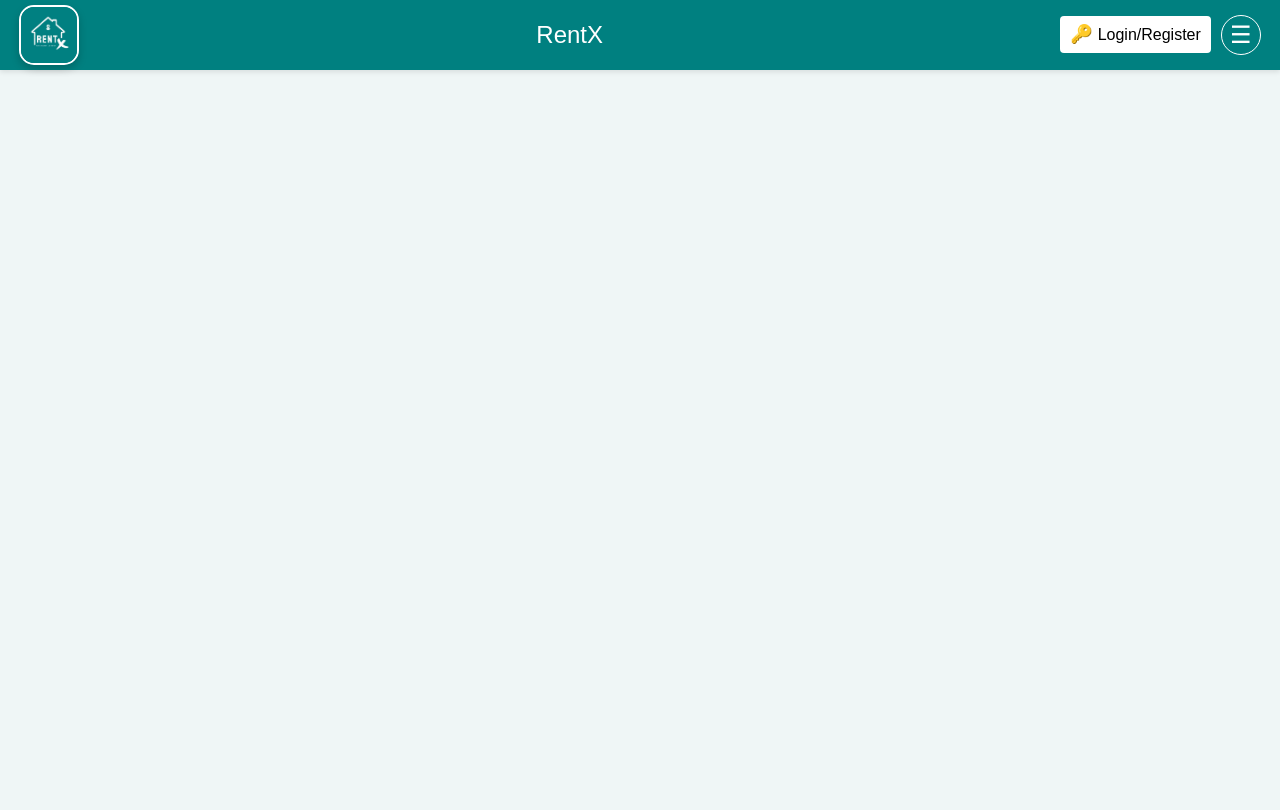
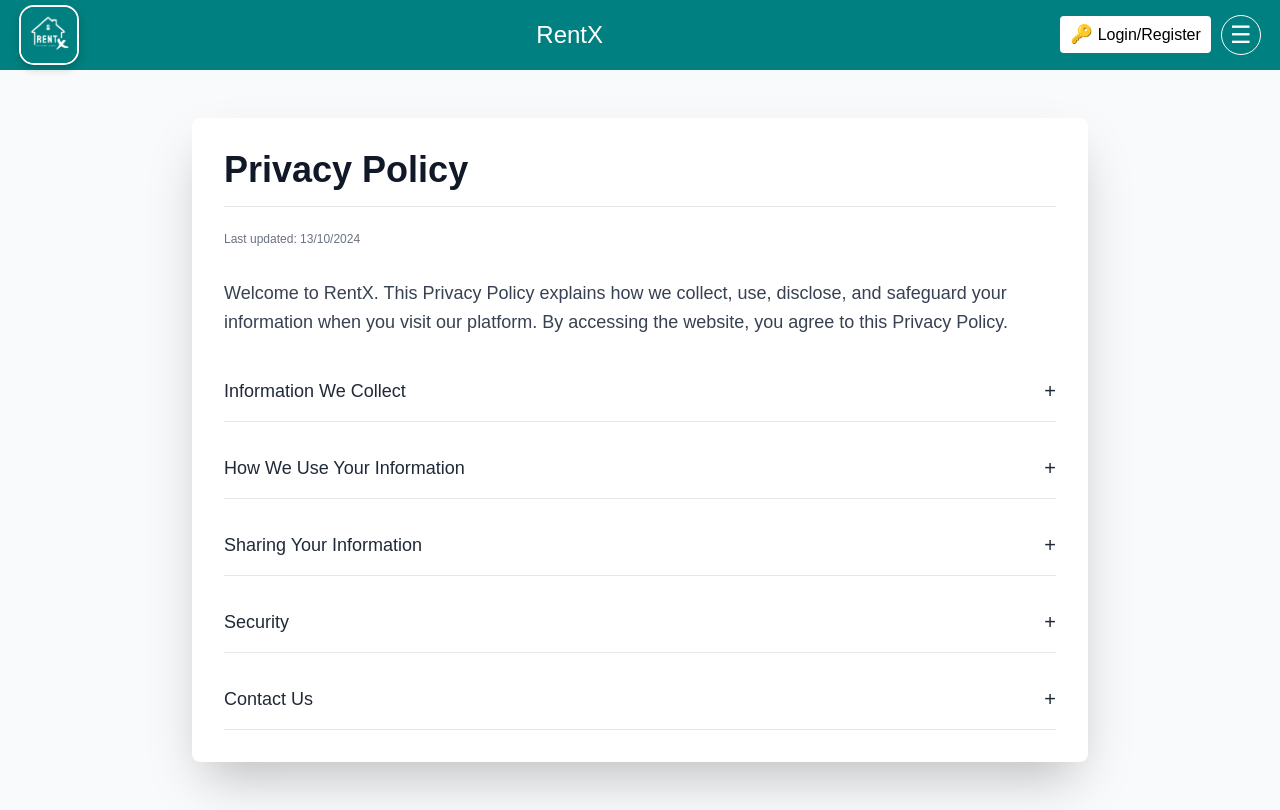
Before and after one commit to theinfiniteprins/stayx, a React (Create React App) app: page /privacy-policy in a window 1280 px wide. Built offline with nearby package versions, Linux system fonts and the light colour scheme.

Commit message:
Authorization done by cookie

```diff
--- a/src/App.js
+++ b/src/App.js
@@ -6,7 +6,9 @@ import UploadProperty from './components/UploadProperty';
 import ShowProperty from './components/ShowProperty';
 import Login from './components/Login';
 import Register from './components/Register';
-import Profile from './components/profile'
+import Profile from './components/profile';
+import PrivacyPolicy from './components/PrivacyPolicy';
+import TermsAndConditions from './components/TermsAndConditions';
 import './styles.css';
 
 const App = () => {
@@ -20,6 +22,8 @@ const App = () => {
         <Route path="/login" element={<Login />} />
         <Route path="/register" element={<Register />} />
         <Route path="/profile" element={<Profile />} />
+        <Route path="/privacy-policy" element={<PrivacyPolicy />} />
+        <Route path="/terms-and-conditions" element={<TermsAndConditions />} />
       </Routes>
     </Router>
   );
--- a/src/components/Navbar.js
+++ b/src/components/Navbar.js
@@ -3,6 +3,7 @@ import { Link, useNavigate } from 'react-router-dom';
 import '../styles.css';
 import { FaUser, FaHome, FaHeart, FaFileAlt, FaLock, FaSignOutAlt } from 'react-icons/fa';
 import config from "../configs/config";
+import { getCookie } from '../utils/getCookie'; // Import the getCookie utility
 
 const Navbar = () => {
   const [menuOpen, setMenuOpen] = useState(false);
@@ -10,8 +11,8 @@ const Navbar = () => {
   const menuIconRef = useRef(null);
   const navigate = useNavigate();
 
-  const token = localStorage.getItem('token');
-  const isAuthenticated = !!token;
+  const token = getCookie('token'); // Get the token from the cookie
+  const isAuthenticated = !!token; // Check if the token exists
 
   const toggleMenu = () => {
     setMenuOpen(!menuOpen);
@@ -46,8 +47,12 @@ const Navbar = () => {
     navigate('/login');
   };
 
-  const handleRegisterClick = () => {
-    navigate('/register');
+  const handlePrivacyPolicyClick = () => {
+    navigate('/privacy-policy');
+  };
+
+  const handleTermsAndConditionsClick = () => {
+    navigate('/terms-and-conditions');
   };
 
   const handleSignOut = async () => {
@@ -58,8 +63,8 @@ const Navbar = () => {
       });
 
       if (response.ok) {
-        // Clear the token from local storage and refresh the UI
-        localStorage.removeItem('token');
+        // Clear the token from the cookie
+        document.cookie = "token=; path=/; max-age=0; SameSite=Strict"; // Clear the token
         navigate('/'); // Optionally redirect to the home page
       } else {
         console.error('Failed to log out');
@@ -103,14 +108,14 @@ const Navbar = () => {
                 <li onClick={handleProfileClick}><FaUser /> Profile</li>
                 <li><FaHome /> My Properties</li>
                 <li><FaHeart /> Favorites</li>
-                <li><FaFileAlt /> Terms and Conditions</li>
-                <li><FaLock /> Privacy Policy</li>
+                <li onClick={handleTermsAndConditionsClick}><FaFileAlt /> Terms and Conditions</li>
+                <li onClick={handlePrivacyPolicyClick}><FaLock /> Privacy Policy</li>
                 <li onClick={handleSignOut}><FaSignOutAlt /> Sign Out</li>
               </>
             ) : (
               <>
-                <li><FaFileAlt /> Terms and Conditions</li>
-                <li><FaLock /> Privacy Policy</li>
+                <li onClick={handleTermsAndConditionsClick}><FaFileAlt /> Terms and Conditions</li>
+                <li onClick={handlePrivacyPolicyClick}><FaLock /> Privacy Policy</li>
               </>
             )}
           </ul>
--- /dev/null
+++ b/src/components/PrivacyPolicy.js
@@ -0,0 +1,76 @@
+import React from 'react';
+
+const PrivacyPolicy = () => {
+    return (
+        <div className="container mx-auto px-6 py-12 bg-gray-50">
+            <div className="bg-white p-8 shadow-2xl rounded-lg max-w-4xl mx-auto">
+                <h1 className="text-4xl font-extrabold mb-6 text-gray-900 border-b pb-4">Privacy Policy</h1>
+                <p className="text-xs text-gray-500 mb-8">Last updated: 13/10/2024</p>
+
+                <section className="mb-10">
+                    <p className="text-lg leading-relaxed text-gray-700">
+                        Welcome to RentX. This Privacy Policy explains how we collect, use, disclose, and safeguard your information when you visit our platform. By accessing the website, you agree to this Privacy Policy.
+                    </p>
+                </section>
+
+                <div className="space-y-8">
+                    <Accordion title="Information We Collect">
+                        <p className="text-gray-700">We may collect information about you in a variety of ways, including:</p>
+                        <ul className="list-disc list-inside mt-4 text-gray-700 space-y-2">
+                            <li><strong>Personal Data:</strong> Name, email address, phone number, etc.</li>
+                            <li><strong>Property Details:</strong> Information related to properties uploaded.</li>
+                            <li><strong>Usage Data:</strong> Information on how you access and use the platform.</li>
+                        </ul>
+                    </Accordion>
+                    <Accordion title="How We Use Your Information">
+                        <p className="text-gray-700">We may use your information to:</p>
+                        <ul className="list-disc list-inside mt-4 text-gray-700 space-y-2">
+                            <li>Facilitate account creation and management.</li>
+                            <li>Process payments for subscriptions.</li>
+                            <li>Display personalized advertisements and content.</li>
+                            <li>Respond to inquiries and offer support.</li>
+                        </ul>
+                    </Accordion>
+                    <Accordion title="Sharing Your Information">
+                        <p className="text-gray-700">We may share information with third parties for various reasons, such as:</p>
+                        <ul className="list-disc list-inside mt-4 text-gray-700 space-y-2">
+                            <li>To comply with legal obligations.</li>
+                            <li>To facilitate property transactions.</li>
+                            <li>For advertising and analytics.</li>
+                        </ul>
+                    </Accordion>
+                    <Accordion title="Security">
+                        <p className="text-gray-700">
+                            We use administrative, technical, and physical security measures to protect your information. While we have taken reasonable steps to secure your data, no method of transmission is 100% secure.
+                        </p>
+                    </Accordion>
+                    <Accordion title="Contact Us">
+                        <p className="text-gray-700">
+                            If you have any questions or concerns about this Privacy Policy, please contact us via the contact page.
+                        </p>
+                    </Accordion>
+                </div>
+            </div>
+        </div>
+    );
+};
+
+// Accordion component
+const Accordion = ({ title, children }) => {
+    const [isOpen, setIsOpen] = React.useState(false);
+
+    return (
+        <div className="border-b border-gray-200 pb-4">
+            <button
+                onClick={() => setIsOpen(!isOpen)}
+                className="w-full text-left text-lg font-medium text-gray-800 focus:outline-none flex justify-between items-center"
+            >
+                {title}
+                <span className="text-xl">{isOpen ? '-' : '+'}</span>
+            </button>
+            {isOpen && <div className="mt-4 text-gray-600">{children}</div>}
+        </div>
+    );
+};
+
+export default PrivacyPolicy;
--- /dev/null
+++ b/src/components/TermsAndConditions.js
@@ -0,0 +1,81 @@
+import React from 'react';
+
+const TermsAndConditions = () => {
+    return (
+        <div className="container mx-auto px-6 py-12 bg-gray-50">
+            <div className="bg-white p-8 shadow-2xl rounded-lg max-w-4xl mx-auto">
+                <h1 className="text-4xl font-extrabold mb-6 text-gray-900 border-b pb-4">Terms and Conditions</h1>
+                <p className="text-xs text-gray-500 mb-8">Last updated: 13/10/2024</p>
+
+                <section className="mb-10">
+                    <p className="text-lg leading-relaxed text-gray-700">
+                        These terms govern your use of RentX. By accessing the platform, you agree to comply with these terms.
+                    </p>
+                </section>
+
+                <div className="space-y-8">
+                    <Accordion title="Account Registration">
+                        <p className="text-gray-700">
+                            You must register an account to upload properties and access other services. You are responsible for maintaining the confidentiality of your account details.
+                        </p>
+                    </Accordion>
+                    <Accordion title="User Conduct">
+                        <p className="text-gray-700">
+                            Users must comply with all applicable laws and may not use the platform for illegal purposes. Property listings should be accurate and not misleading.
+                        </p>
+                    </Accordion>
+                    <Accordion title="Content Ownership">
+                        <p className="text-gray-700">
+                            Users retain ownership of the content they upload. By uploading, you grant us a non-exclusive license to display, distribute, and use the content.
+                        </p>
+                    </Accordion>
+                    <Accordion title="Subscription and Payment">
+                        <p className="text-gray-700">
+                            Subscription fees are non-refundable. The terms for managing subscriptions and payment processing are set out in our Subscription Policy.
+                        </p>
+                    </Accordion>
+                    <Accordion title="Termination">
+                        <p className="text-gray-700">
+                            We may terminate or suspend your access for violations of these terms. Users may terminate their account at any time.
+                        </p>
+                    </Accordion>
+                    <Accordion title="Limitation of Liability">
+                        <p className="text-gray-700">
+                            RentX is not liable for any direct, indirect, incidental, or consequential damages arising from your use of the platform.
+                        </p>
+                    </Accordion>
+                    <Accordion title="Amendments">
+                        <p className="text-gray-700">
+                            We reserve the right to modify these terms at any time. Continued use of the platform after modifications constitutes acceptance of the changes.
+                        </p>
+                    </Accordion>
+                    <Accordion title="Contact Us">
+                        <p className="text-gray-700">
+                            If you have any questions about these terms, please contact us via the contact page.
+                        </p>
+                    </Accordion>
+                </div>
+            </div>
+        </div>
+    );
+};
+
+// Accordion component
+const Accordion = ({ title, children }) => {
+    const [isOpen, setIsOpen] = React.useState(false);
+
+    return (
+        <div className="border-b border-gray-200 pb-4">
+            <button
+                onClick={() => setIsOpen(!isOpen)}
+                className="w-full text-left text-lg font-medium text-gray-800 focus:outline-none flex justify-between items-center"
+            >
+                {title}
+                <span className="text-xl">{isOpen ? '-' : '+'}</span>
+            </button>
+            {isOpen && <div className="mt-4 text-gray-600">{children}</div>}
+        </div>
+    );
+};
+
+export default TermsAndConditions;
--- /dev/null
+++ b/src/utils/getCookie.js
@@ -0,0 +1,6 @@
+export const getCookie = (name) => {
+    const value = `; ${document.cookie}`;
+    const parts = value.split(`; ${name}=`);
+    if (parts.length === 2) return parts.pop().split(";").shift();
+    return null;
+  };
```
Also changed, not shown: src/components/Login.js (+9 -5 lines).
